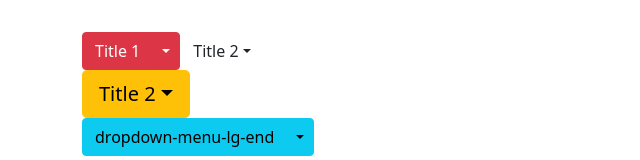
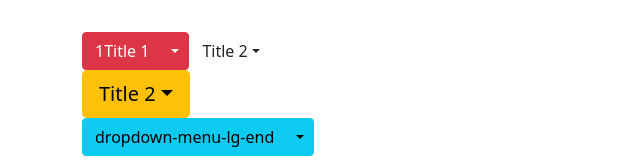
Before and after one commit to InComNetworking/vue-bootstrap-dropdown, a Vue app: page / in a window 1280 px wide. Shown: the top 160 px of the page, without its empty margins (0-640 px from the left). Built offline with nearby package versions, Linux system fonts and the light colour scheme.

Commit message:
set title as html

```diff
--- a/src/App.vue
+++ b/src/App.vue
@@ -78,7 +78,7 @@
     <!-- Button trigger dropdown -->
     <div class="btn-toolbar">
       <DropdownComponent
-        :title="title1"
+        :title="'<bold>1</b>' + title1"
         btn-class="btn-danger"
         btn-split="true"
         :no-auto-hide="true"
--- a/src/BootstrapDropdown.vue
+++ b/src/BootstrapDropdown.vue
@@ -12,8 +12,8 @@
       ref="button"
       @click="switchState"
       :aria-expanded="isShow"
+      v-html="title"
     >
-      {{ title }}
     </button>
     <div class="btn-group">
       <button
@@ -25,8 +25,8 @@
         aria-haspopup="true"
         :id="id"
         ref="button"
+        v-html="title"
       >
-        {{ title }}
       </button>
       <button
         v-if="btnSplit"
```
Also changed, not shown: 2 other files (tests, documents, lock files or other folders).
